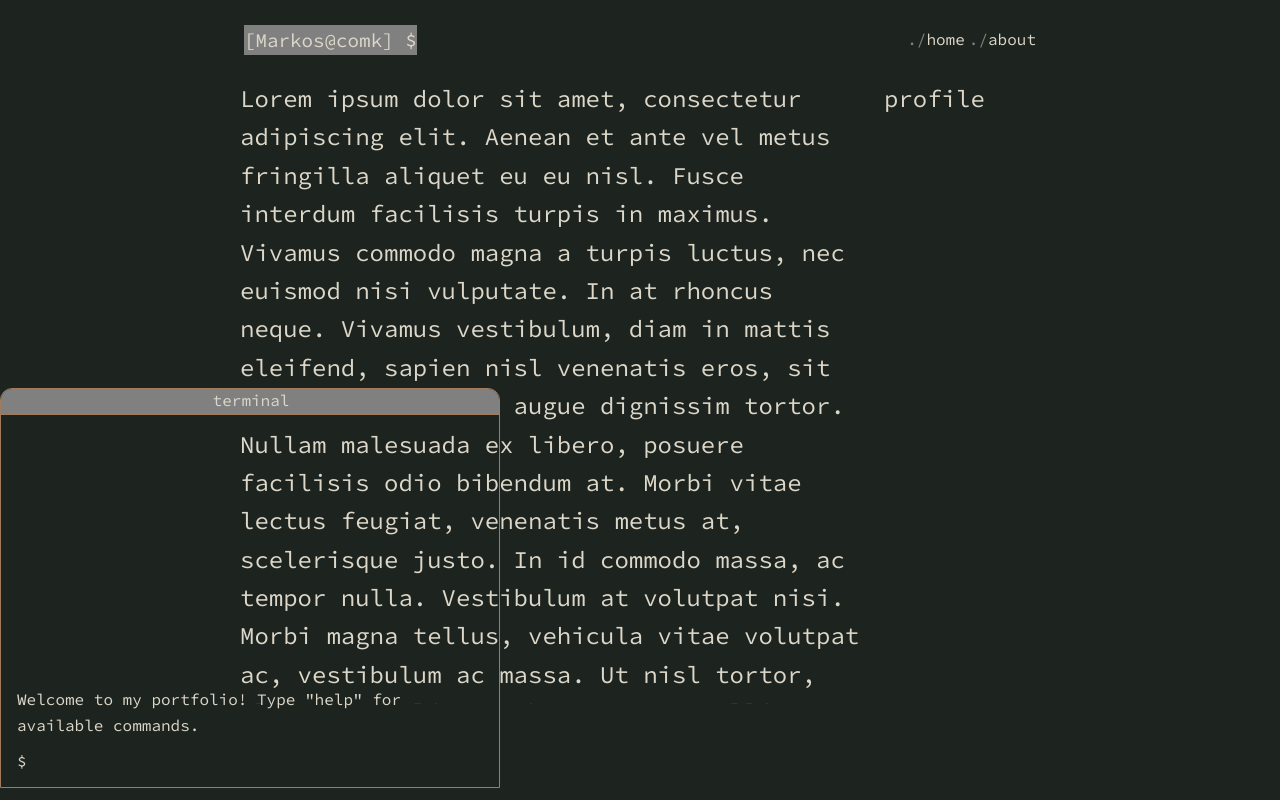
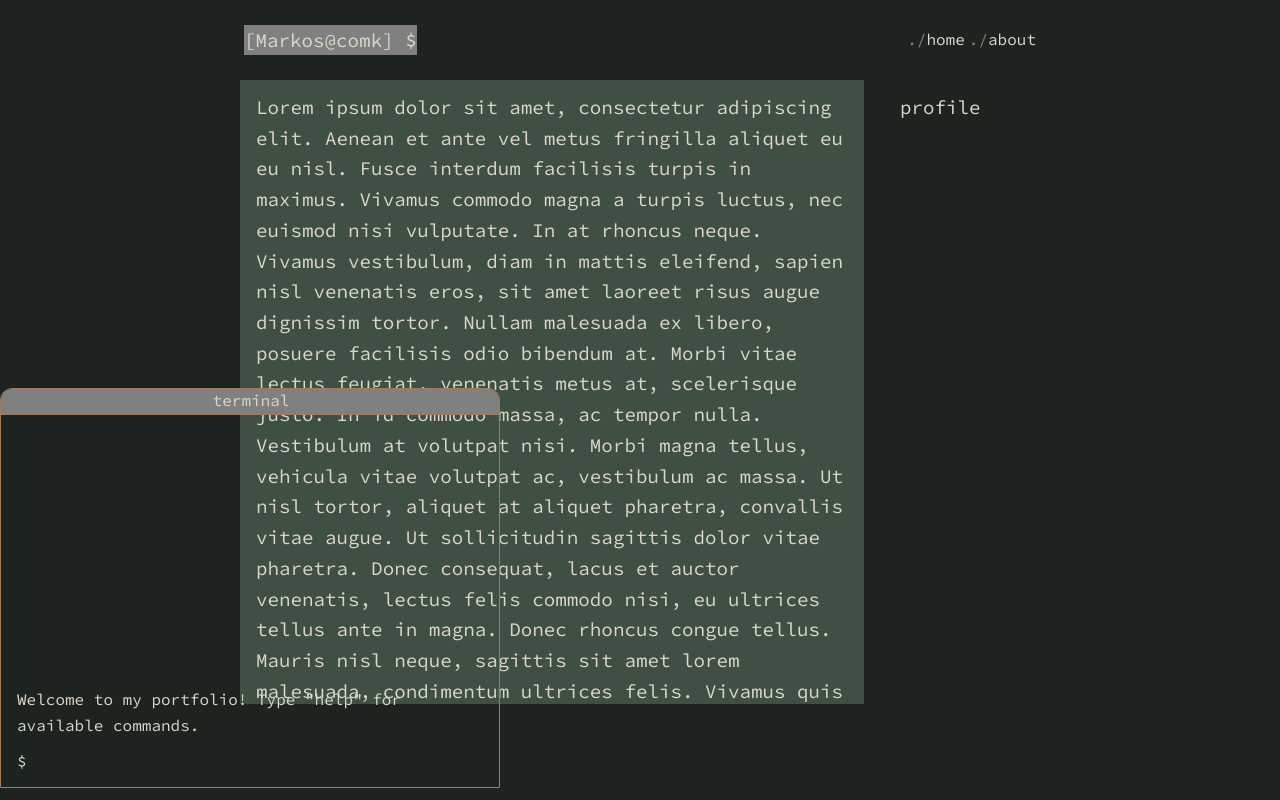
Before and after one commit to MarkosComK/MarkosComK, a Next.js app: page / in a window 1280 px wide. Built offline with nearby package versions, Linux system fonts and the light colour scheme.

Commit message:
Color fixes

```diff
--- a/src/components/Content/styles.tsx
+++ b/src/components/Content/styles.tsx
@@ -15,16 +15,21 @@ export const tion = styled.section`
 	align-items: center;
 	justify-content: space-between;
 	display: grid;
-	grid-template-columns: 4fr 1fr;  /* Splits into 4/5 and 1/5 */
+	grid-template-columns: 4fr 1fr;
 	gap: 20px;
 	width: clamp(50%, 800px, 100%);
 	height: 624px;
 	padding: 0;
 	margin: 0 8px;
-		font-size: 1.5rem;
+	font-size: 1.2rem;
 	& div:first-of-type {
+		padding: 12px 16px;
+		background-color: ${({theme}) => theme.colors.mediumGreen};
 		overflow-y: auto;
 		height: 100%;
+	}
+	& div{
+		padding: 12px 16px;
 	}
 `;
 
--- a/src/styles/globals.ts
+++ b/src/styles/globals.ts
@@ -6,7 +6,7 @@ const GlobalStyle = createGlobalStyle`
   margin: 0;
   padding: 0;
   scrollbar-width: thin;
-  scrollbar-color: #00ff00 ${({ theme }) => theme.colors.background};
+  scrollbar-color: ${({ theme }) => theme.colors.iron} ${({ theme }) => theme.colors.background};
 }
 
 body {
```
